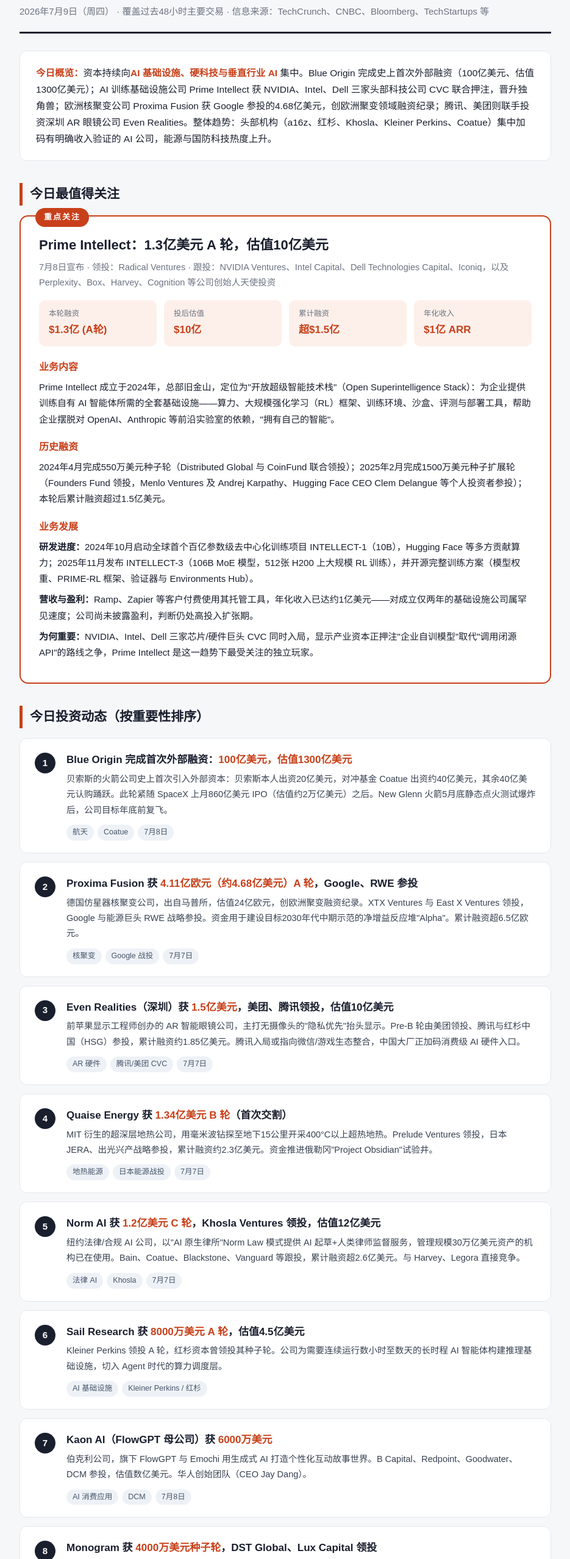
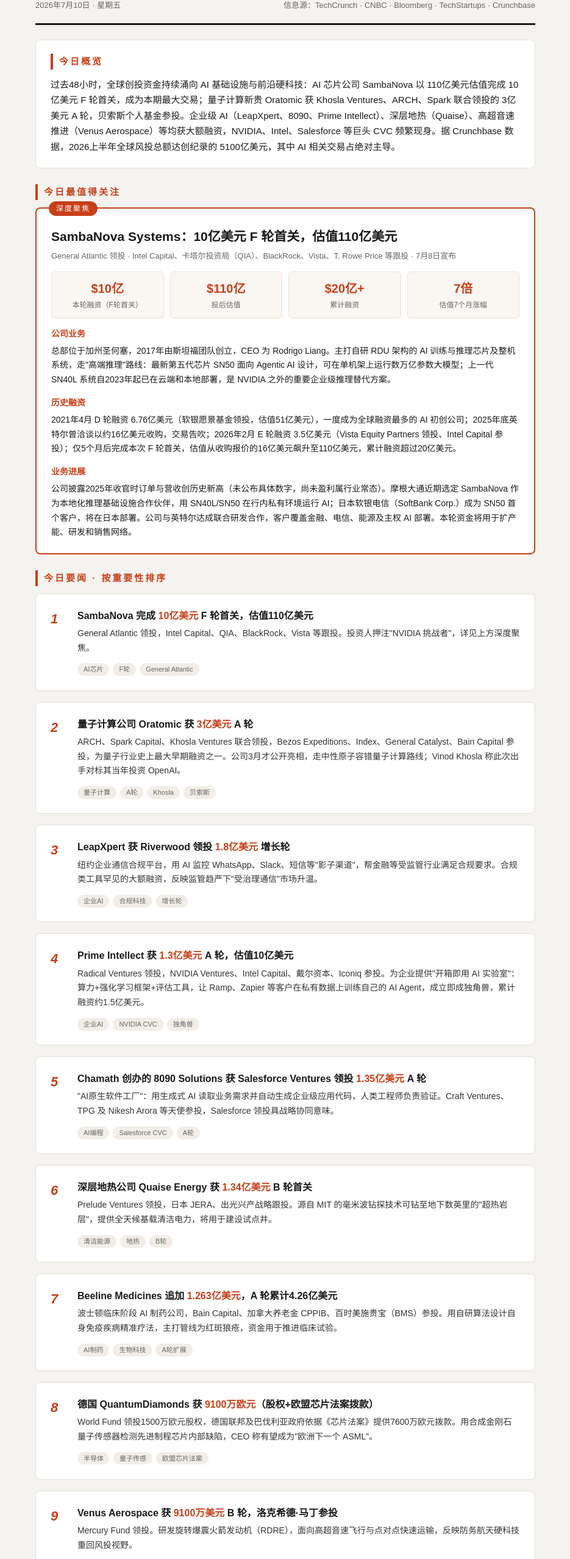
Before and after one commit to TerrificTed/tech-invest-daily, a plain HTML site: page index.html in a window 1280 px wide. Shown: the part 93-2649 px from the top of the page at 61% size, without its empty margins (172-1107 px from the left). Drawn offline with Linux system fonts and the light colour scheme.

Commit message:
每日科技投资动态 2026-07-10

```diff
--- a/index.html
+++ b/index.html
@@ -3,214 +3,153 @@
 <head>
 <meta charset="UTF-8">
 <meta name="viewport" content="width=device-width, initial-scale=1.0">
-<title>每日科技行业投资动态 · 2026年7月9日</title>
+<title>每日科技投资动态 · 2026年7月10日</title>
 <style>
-  :root {
-    --bg: #f6f7f9;
-    --card: #ffffff;
-    --ink: #1a1f2e;
-    --muted: #6b7280;
-    --accent: #c8401a;
-    --accent-soft: #fdf0eb;
-    --line: #e5e7eb;
-    --tag-bg: #eef2f7;
-  }
+  :root { --accent: #c8401a; --ink: #1a1a1a; --gray: #666; --bg: #f5f3ef; }
   * { margin: 0; padding: 0; box-sizing: border-box; }
-  body {
-    font-family: "PingFang SC", "Hiragino Sans GB", "Microsoft YaHei", "Noto Sans SC", sans-serif;
-    background: var(--bg); color: var(--ink); line-height: 1.75;
-  }
-  .wrap { max-width: 920px; margin: 0 auto; padding: 40px 24px 64px; }
-  header { border-bottom: 3px solid var(--ink); padding-bottom: 20px; margin-bottom: 28px; }
-  header h1 { font-size: 30px; letter-spacing: 1px; }
-  header .date { color: var(--muted); font-size: 15px; margin-top: 6px; }
-  .overview {
-    background: var(--card); border: 1px solid var(--line); border-radius: 12px;
-    padding: 22px 26px; margin-bottom: 32px; font-size: 15.5px;
-  }
-  .overview strong { color: var(--accent); }
-  h2 { font-size: 21px; margin: 36px 0 16px; padding-left: 12px; border-left: 5px solid var(--accent); }
-  .highlight {
-    background: var(--card); border: 2px solid var(--accent); border-radius: 14px;
-    padding: 28px 30px; margin-bottom: 8px; position: relative;
-  }
-  .highlight .badge {
-    position: absolute; top: -14px; left: 24px; background: var(--accent); color: #fff;
-    font-size: 13px; font-weight: 600; padding: 4px 14px; border-radius: 999px; letter-spacing: 2px;
-  }
-  .highlight h3 { font-size: 22px; margin-bottom: 4px; }
-  .highlight .subtitle { color: var(--muted); font-size: 14.5px; margin-bottom: 16px; }
-  .facts { display: grid; grid-template-columns: repeat(auto-fit, minmax(180px, 1fr)); gap: 12px; margin: 16px 0 20px; }
-  .fact { background: var(--accent-soft); border-radius: 10px; padding: 12px 16px; }
-  .fact .k { font-size: 12.5px; color: var(--muted); }
-  .fact .v { font-size: 17px; font-weight: 700; color: var(--accent); }
-  .highlight h4 { font-size: 16px; margin: 18px 0 6px; color: var(--accent); }
-  .highlight p { font-size: 15px; margin-bottom: 8px; }
-  .news-item {
-    background: var(--card); border: 1px solid var(--line); border-radius: 12px;
-    padding: 20px 24px; margin-bottom: 14px; display: flex; gap: 18px; align-items: flex-start;
-  }
-  .rank {
-    flex: 0 0 34px; height: 34px; border-radius: 50%; background: var(--ink); color: #fff;
-    display: flex; align-items: center; justify-content: center; font-weight: 700; font-size: 15px; margin-top: 3px;
-  }
-  .news-item h3 { font-size: 17px; margin-bottom: 4px; }
-  .news-item .amount { color: var(--accent); }
-  .news-item p { font-size: 14.5px; color: #374151; }
+  body { font-family: "PingFang SC", "Microsoft YaHei", "Noto Sans SC", sans-serif; background: var(--bg); color: var(--ink); line-height: 1.7; }
+  .wrap { max-width: 860px; margin: 0 auto; padding: 32px 20px 48px; }
+  header { border-bottom: 3px solid var(--ink); padding-bottom: 18px; margin-bottom: 24px; }
+  header h1 { font-size: 30px; letter-spacing: 2px; }
+  header h1 span { color: var(--accent); }
+  .meta { display: flex; justify-content: space-between; flex-wrap: wrap; gap: 8px; margin-top: 8px; font-size: 13px; color: var(--gray); }
+  .card { background: #fff; border: 1px solid #e3ded6; border-radius: 8px; padding: 22px 24px; margin-bottom: 18px; }
+  h2.sec { font-size: 15px; color: var(--accent); letter-spacing: 3px; margin: 26px 0 12px; border-left: 4px solid var(--accent); padding-left: 10px; }
+  .overview p { font-size: 15px; }
+  .hl { border: 2px solid var(--accent); position: relative; }
+  .hl .badge { position: absolute; top: -12px; left: 20px; background: var(--accent); color: #fff; font-size: 12px; padding: 2px 12px; border-radius: 12px; letter-spacing: 2px; }
+  .hl h3 { font-size: 21px; margin: 6px 0 4px; }
+  .hl .sub { color: var(--gray); font-size: 13px; margin-bottom: 14px; }
+  .stats { display: grid; grid-template-columns: repeat(auto-fit, minmax(140px, 1fr)); gap: 10px; margin: 14px 0; }
+  .stat { background: #faf6f2; border: 1px solid #eee0d6; border-radius: 6px; padding: 10px 12px; text-align: center; }
+  .stat .num { color: var(--accent); font-size: 20px; font-weight: 700; }
+  .stat .lbl { font-size: 12px; color: var(--gray); }
+  .hl h4 { font-size: 14px; color: var(--accent); margin: 14px 0 4px; }
+  .hl p { font-size: 14px; }
+  .item { display: flex; gap: 14px; }
+  .item .rank { color: var(--accent); font-size: 22px; font-weight: 800; min-width: 30px; font-style: italic; }
+  .item h3 { font-size: 16px; margin-bottom: 4px; }
+  .amt { color: var(--accent); font-weight: 700; }
+  .item p { font-size: 14px; color: #333; }
   .tags { margin-top: 8px; }
-  .tag {
-    display: inline-block; background: var(--tag-bg); color: #475569; font-size: 12.5px;
-    padding: 2px 10px; border-radius: 999px; margin-right: 6px;
-  }
-  .sources { margin-top: 40px; padding-top: 18px; border-top: 1px solid var(--line); font-size: 13.5px; color: var(--muted); }
-  .sources a { color: #2563eb; text-decoration: none; }
-  .sources a:hover { text-decoration: underline; }
-  .disclaimer { margin-top: 14px; font-size: 12.5px; color: #9ca3af; }
-  @media (max-width: 600px) { .news-item { flex-direction: column; gap: 8px; } }
+  .tag { display: inline-block; font-size: 11px; color: var(--gray); background: #f2ede6; border-radius: 10px; padding: 1px 10px; margin-right: 6px; }
+  footer { margin-top: 32px; border-top: 1px solid #d8d2c8; padding-top: 16px; font-size: 12px; color: var(--gray); }
+  footer a { color: var(--accent); text-decoration: none; word-break: break-all; }
+  footer li { margin-bottom: 4px; margin-left: 18px; }
+  .disclaimer { margin-top: 12px; background: #efe9e0; padding: 10px 14px; border-radius: 6px; }
 </style>
 </head>
 <body>
 <div class="wrap">
 
 <header>
-  <h1>每日科技行业投资动态</h1>
-  <div class="date">2026年7月9日（周四） · 覆盖过去48小时主要交易 · 信息来源：TechCrunch、CNBC、Bloomberg、TechStartups 等</div>
+  <h1>每日<span>科技投资</span>动态</h1>
+  <div class="meta">
+    <span>2026年7月10日 · 星期五</span>
+    <span>信息源：TechCrunch · CNBC · Bloomberg · TechStartups · Crunchbase</span>
+  </div>
 </header>
 
-<div class="overview">
-  <strong>今日概览：</strong>资本持续向<strong>AI 基础设施、硬科技与垂直行业 AI</strong> 集中。Blue Origin 完成史上首次外部融资（100亿美元、估值1300亿美元）；AI 训练基础设施公司 Prime Intellect 获 NVIDIA、Intel、Dell 三家头部科技公司 CVC 联合押注，晋升独角兽；欧洲核聚变公司 Proxima Fusion 获 Google 参投的4.68亿美元，创欧洲聚变领域融资纪录；腾讯、美团则联手投资深圳 AR 眼镜公司 Even Realities。整体趋势：头部机构（a16z、红杉、Khosla、Kleiner Perkins、Coatue）集中加码有明确收入验证的 AI 公司，能源与国防科技热度上升。
-</div>
+<section class="card overview">
+  <h2 class="sec" style="margin-top:0">今日概览</h2>
+  <p>过去48小时，全球创投资金持续涌向 AI 基础设施与前沿硬科技：AI 芯片公司 SambaNova 以 110亿美元估值完成 10亿美元 F 轮首关，成为本期最大交易；量子计算新贵 Oratomic 获 Khosla Ventures、ARCH、Spark 联合领投的 3亿美元 A 轮，贝索斯个人基金参投。企业级 AI（LeapXpert、8090、Prime Intellect）、深层地热（Quaise）、高超音速推进（Venus Aerospace）等均获大额融资，NVIDIA、Intel、Salesforce 等巨头 CVC 频繁现身。据 Crunchbase 数据，2026上半年全球风投总额达创纪录的 5100亿美元，其中 AI 相关交易占绝对主导。</p>
+</section>
 
-<h2>今日最值得关注</h2>
+<h2 class="sec">今日最值得关注</h2>
+<section class="card hl">
+  <span class="badge">深度聚焦</span>
+  <h3>SambaNova Systems：10亿美元 F 轮首关，估值110亿美元</h3>
+  <div class="sub">General Atlantic 领投 · Intel Capital、卡塔尔投资局（QIA）、BlackRock、Vista、T. Rowe Price 等跟投 · 7月8日宣布</div>
+  <div class="stats">
+    <div class="stat"><div class="num">$10亿</div><div class="lbl">本轮融资（F轮首关）</div></div>
+    <div class="stat"><div class="num">$110亿</div><div class="lbl">投后估值</div></div>
+    <div class="stat"><div class="num">$20亿+</div><div class="lbl">累计融资</div></div>
+    <div class="stat"><div class="num">7倍</div><div class="lbl">估值7个月涨幅</div></div>
+  </div>
+  <h4>公司业务</h4>
+  <p>总部位于加州圣何塞，2017年由斯坦福团队创立，CEO 为 Rodrigo Liang。主打自研 RDU 架构的 AI 训练与推理芯片及整机系统，走"高端推理"路线：最新第五代芯片 SN50 面向 Agentic AI 设计，可在单机架上运行数万亿参数大模型；上一代 SN40L 系统自2023年起已在云端和本地部署，是 NVIDIA 之外的重要企业级推理替代方案。</p>
+  <h4>历史融资</h4>
+  <p>2021年4月 D 轮融资 6.76亿美元（软银愿景基金领投，估值51亿美元），一度成为全球融资最多的 AI 初创公司；2025年底英特尔曾洽谈以约16亿美元收购，交易告吹；2026年2月 E 轮融资 3.5亿美元（Vista Equity Partners 领投、Intel Capital 参投）；仅5个月后完成本次 F 轮首关，估值从收购报价的16亿美元飙升至110亿美元，累计融资超过20亿美元。</p>
+  <h4>业务进展</h4>
+  <p>公司披露2025年收官时订单与营收创历史新高（未公布具体数字，尚未盈利属行业常态）。摩根大通近期选定 SambaNova 作为本地化推理基础设施合作伙伴，用 SN40L/SN50 在行内私有环境运行 AI；日本软银电信（SoftBank Corp.）成为 SN50 首个客户，将在日本部署。公司与英特尔达成联合研发合作，客户覆盖金融、电信、能源及主权 AI 部署。本轮资金将用于扩产能、研发和销售网络。</p>
+</section>
 
-<div class="highlight">
-  <span class="badge">重点关注</span>
-  <h3>Prime Intellect：1.3亿美元 A 轮，估值10亿美元</h3>
-  <div class="subtitle">7月8日宣布 · 领投：Radical Ventures · 跟投：NVIDIA Ventures、Intel Capital、Dell Technologies Capital、Iconiq，以及 Perplexity、Box、Harvey、Cognition 等公司创始人天使投资</div>
+<h2 class="sec">今日要闻 · 按重要性排序</h2>
 
-  <div class="facts">
-    <div class="fact"><div class="k">本轮融资</div><div class="v">$1.3亿 (A轮)</div></div>
-    <div class="fact"><div class="k">投后估值</div><div class="v">$10亿</div></div>
-    <div class="fact"><div class="k">累计融资</div><div class="v">超$1.5亿</div></div>
-    <div class="fact"><div class="k">年化收入</div><div class="v">$1亿 ARR</div></div>
-  </div>
+<section class="card item"><div class="rank">1</div><div>
+  <h3>SambaNova 完成 <span class="amt">10亿美元</span> F 轮首关，估值110亿美元</h3>
+  <p>General Atlantic 领投，Intel Capital、QIA、BlackRock、Vista 等跟投。投资人押注"NVIDIA 挑战者"，详见上方深度聚焦。</p>
+  <div class="tags"><span class="tag">AI芯片</span><span class="tag">F轮</span><span class="tag">General Atlantic</span></div>
+</div></section>
 
-  <h4>业务内容</h4>
-  <p>Prime Intellect 成立于2024年，总部旧金山，定位为"开放超级智能技术栈"（Open Superintelligence Stack）：为企业提供训练自有 AI 智能体所需的全套基础设施——算力、大规模强化学习（RL）框架、训练环境、沙盒、评测与部署工具，帮助企业摆脱对 OpenAI、Anthropic 等前沿实验室的依赖，"拥有自己的智能"。</p>
+<section class="card item"><div class="rank">2</div><div>
+  <h3>量子计算公司 Oratomic 获 <span class="amt">3亿美元</span> A 轮</h3>
+  <p>ARCH、Spark Capital、Khosla Ventures 联合领投，Bezos Expeditions、Index、General Catalyst、Bain Capital 参投，为量子行业史上最大早期融资之一。公司3月才公开亮相，走中性原子容错量子计算路线；Vinod Khosla 称此次出手对标其当年投资 OpenAI。</p>
+  <div class="tags"><span class="tag">量子计算</span><span class="tag">A轮</span><span class="tag">Khosla</span><span class="tag">贝索斯</span></div>
+</div></section>
 
-  <h4>历史融资</h4>
-  <p>2024年4月完成550万美元种子轮（Distributed Global 与 CoinFund 联合领投）；2025年2月完成1500万美元种子扩展轮（Founders Fund 领投，Menlo Ventures 及 Andrej Karpathy、Hugging Face CEO Clem Delangue 等个人投资者参投）；本轮后累计融资超过1.5亿美元。</p>
+<section class="card item"><div class="rank">3</div><div>
+  <h3>LeapXpert 获 Riverwood 领投 <span class="amt">1.8亿美元</span> 增长轮</h3>
+  <p>纽约企业通信合规平台，用 AI 监控 WhatsApp、Slack、短信等"影子渠道"，帮金融等受监管行业满足合规要求。合规类工具罕见的大额融资，反映监管趋严下"受治理通信"市场升温。</p>
+  <div class="tags"><span class="tag">企业AI</span><span class="tag">合规科技</span><span class="tag">增长轮</span></div>
+</div></section>
 
-  <h4>业务发展</h4>
-  <p><strong>研发进度：</strong>2024年10月启动全球首个百亿参数级去中心化训练项目 INTELLECT-1（10B），Hugging Face 等多方贡献算力；2025年11月发布 INTELLECT-3（106B MoE 模型，512张 H200 上大规模 RL 训练），并开源完整训练方案（模型权重、PRIME-RL 框架、验证器与 Environments Hub）。</p>
-  <p><strong>营收与盈利：</strong>Ramp、Zapier 等客户付费使用其托管工具，年化收入已达约1亿美元——对成立仅两年的基础设施公司属罕见速度；公司尚未披露盈利，判断仍处高投入扩张期。</p>
-  <p><strong>为何重要：</strong>NVIDIA、Intel、Dell 三家芯片/硬件巨头 CVC 同时入局，显示产业资本正押注"企业自训模型"取代"调用闭源 API"的路线之争，Prime Intellect 是这一趋势下最受关注的独立玩家。</p>
-</div>
+<section class="card item"><div class="rank">4</div><div>
+  <h3>Prime Intellect 获 <span class="amt">1.3亿美元</span> A 轮，估值10亿美元</h3>
+  <p>Radical Ventures 领投，NVIDIA Ventures、Intel Capital、戴尔资本、Iconiq 参投。为企业提供"开箱即用 AI 实验室"：算力+强化学习框架+评估工具，让 Ramp、Zapier 等客户在私有数据上训练自己的 AI Agent，成立即成独角兽，累计融资约1.5亿美元。</p>
+  <div class="tags"><span class="tag">企业AI</span><span class="tag">NVIDIA CVC</span><span class="tag">独角兽</span></div>
+</div></section>
 
-<h2>今日投资动态（按重要性排序）</h2>
+<section class="card item"><div class="rank">5</div><div>
+  <h3>Chamath 创办的 8090 Solutions 获 Salesforce Ventures 领投 <span class="amt">1.35亿美元</span> A 轮</h3>
+  <p>"AI原生软件工厂"：用生成式 AI 读取业务需求并自动生成企业级应用代码，人类工程师负责验证。Craft Ventures、TPG 及 Nikesh Arora 等天使参投，Salesforce 领投具战略协同意味。</p>
+  <div class="tags"><span class="tag">AI编程</span><span class="tag">Salesforce CVC</span><span class="tag">A轮</span></div>
+</div></section>
 
-<div class="news-item">
-  <div class="rank">1</div>
-  <div>
-    <h3>Blue Origin 完成首次外部融资：<span class="amount">100亿美元，估值1300亿美元</span></h3>
-    <p>贝索斯的火箭公司史上首次引入外部资本：贝索斯本人出资20亿美元，对冲基金 Coatue 出资约40亿美元，其余40亿美元认购踊跃。此轮紧随 SpaceX 上月860亿美元 IPO（估值约2万亿美元）之后。New Glenn 火箭5月底静态点火测试爆炸后，公司目标年底前复飞。</p>
-    <div class="tags"><span class="tag">航天</span><span class="tag">Coatue</span><span class="tag">7月8日</span></div>
-  </div>
-</div>
+<section class="card item"><div class="rank">6</div><div>
+  <h3>深层地热公司 Quaise Energy 获 <span class="amt">1.34亿美元</span> B 轮首关</h3>
+  <p>Prelude Ventures 领投，日本 JERA、出光兴产战略跟投。源自 MIT 的毫米波钻探技术可钻至地下数英里的"超热岩层"，提供全天候基载清洁电力，将用于建设试点井。</p>
+  <div class="tags"><span class="tag">清洁能源</span><span class="tag">地热</span><span class="tag">B轮</span></div>
+</div></section>
 
-<div class="news-item">
-  <div class="rank">2</div>
-  <div>
-    <h3>Proxima Fusion 获 <span class="amount">4.11亿欧元（约4.68亿美元）A 轮</span>，Google、RWE 参投</h3>
-    <p>德国仿星器核聚变公司，出自马普所，估值24亿欧元，创欧洲聚变融资纪录。XTX Ventures 与 East X Ventures 领投，Google 与能源巨头 RWE 战略参投。资金用于建设目标2030年代中期示范的净增益反应堆"Alpha"。累计融资超6.5亿欧元。</p>
-    <div class="tags"><span class="tag">核聚变</span><span class="tag">Google 战投</span><span class="tag">7月7日</span></div>
-  </div>
-</div>
+<section class="card item"><div class="rank">7</div><div>
+  <h3>Beeline Medicines 追加 <span class="amt">1.263亿美元</span>，A 轮累计4.26亿美元</h3>
+  <p>波士顿临床阶段 AI 制药公司，Bain Capital、加拿大养老金 CPPIB、百时美施贵宝（BMS）参投。用自研算法设计自身免疫疾病精准疗法，主打管线为红斑狼疮，资金用于推进临床试验。</p>
+  <div class="tags"><span class="tag">AI制药</span><span class="tag">生物科技</span><span class="tag">A轮扩展</span></div>
+</div></section>
 
-<div class="news-item">
-  <div class="rank">3</div>
-  <div>
-    <h3>Even Realities（深圳）获 <span class="amount">1.5亿美元</span>，美团、腾讯领投，估值10亿美元</h3>
-    <p>前苹果显示工程师创办的 AR 智能眼镜公司，主打无摄像头的"隐私优先"抬头显示。Pre-B 轮由美团领投、腾讯与红杉中国（HSG）参投，累计融资约1.85亿美元。腾讯入局或指向微信/游戏生态整合，中国大厂正加码消费级 AI 硬件入口。</p>
-    <div class="tags"><span class="tag">AR 硬件</span><span class="tag">腾讯/美团 CVC</span><span class="tag">7月7日</span></div>
-  </div>
-</div>
+<section class="card item"><div class="rank">8</div><div>
+  <h3>德国 QuantumDiamonds 获 <span class="amt">9100万欧元</span>（股权+欧盟芯片法案拨款）</h3>
+  <p>World Fund 领投1500万欧元股权，德国联邦及巴伐利亚政府依据《芯片法案》提供7600万欧元拨款。用合成金刚石量子传感器检测先进制程芯片内部缺陷，CEO 称有望成为"欧洲下一个 ASML"。</p>
+  <div class="tags"><span class="tag">半导体</span><span class="tag">量子传感</span><span class="tag">欧盟芯片法案</span></div>
+</div></section>
 
-<div class="news-item">
-  <div class="rank">4</div>
-  <div>
-    <h3>Quaise Energy 获 <span class="amount">1.34亿美元 B 轮</span>（首次交割）</h3>
-    <p>MIT 衍生的超深层地热公司，用毫米波钻探至地下15公里开采400°C以上超热地热。Prelude Ventures 领投，日本 JERA、出光兴产战略参投，累计融资约2.3亿美元。资金推进俄勒冈"Project Obsidian"试验井。</p>
-    <div class="tags"><span class="tag">地热能源</span><span class="tag">日本能源战投</span><span class="tag">7月7日</span></div>
-  </div>
-</div>
+<section class="card item"><div class="rank">9</div><div>
+  <h3>Venus Aerospace 获 <span class="amt">9100万美元</span> B 轮，洛克希德·马丁参投</h3>
+  <p>Mercury Fund 领投。研发旋转爆震火箭发动机（RDRE），面向高超音速飞行与点对点快速运输，反映防务航天硬科技重回风投视野。</p>
+  <div class="tags"><span class="tag">航空航天</span><span class="tag">防务科技</span><span class="tag">B轮</span></div>
+</div></section>
 
-<div class="news-item">
-  <div class="rank">5</div>
-  <div>
-    <h3>Norm AI 获 <span class="amount">1.2亿美元 C 轮</span>，Khosla Ventures 领投，估值12亿美元</h3>
-    <p>纽约法律/合规 AI 公司，以"AI 原生律所"Norm Law 模式提供 AI 起草+人类律师监督服务，管理规模30万亿美元资产的机构已在使用。Bain、Coatue、Blackstone、Vanguard 等跟投，累计融资超2.6亿美元。与 Harvey、Legora 直接竞争。</p>
-    <div class="tags"><span class="tag">法律 AI</span><span class="tag">Khosla</span><span class="tag">7月7日</span></div>
-  </div>
-</div>
+<section class="card item"><div class="rank">10</div><div>
+  <h3>本地大模型工具 Ollama 获 <span class="amt">6500万美元</span> B 轮</h3>
+  <p>Theory Ventures 领投，7月9日宣布。Ollama 是最流行的本地运行开源大模型工具之一，融资将用于扩展产品与团队，呼应"模型私有化部署"趋势。</p>
+  <div class="tags"><span class="tag">开源AI</span><span class="tag">开发者工具</span><span class="tag">B轮</span></div>
+</div></section>
 
-<div class="news-item">
-  <div class="rank">6</div>
-  <div>
-    <h3>Sail Research 获 <span class="amount">8000万美元 A 轮</span>，估值4.5亿美元</h3>
-    <p>Kleiner Perkins 领投 A 轮，红杉资本曾领投其种子轮。公司为需要连续运行数小时至数天的长时程 AI 智能体构建推理基础设施，切入 Agent 时代的算力调度层。</p>
-    <div class="tags"><span class="tag">AI 基础设施</span><span class="tag">Kleiner Perkins / 红杉</span></div>
-  </div>
-</div>
-
-<div class="news-item">
-  <div class="rank">7</div>
-  <div>
-    <h3>Kaon AI（FlowGPT 母公司）获 <span class="amount">6000万美元</span></h3>
-    <p>伯克利公司，旗下 FlowGPT 与 Emochi 用生成式 AI 打造个性化互动故事世界。B Capital、Redpoint、Goodwater、DCM 参投，估值数亿美元。华人创始团队（CEO Jay Dang）。</p>
-    <div class="tags"><span class="tag">AI 消费应用</span><span class="tag">DCM</span><span class="tag">7月8日</span></div>
-  </div>
-</div>
-
-<div class="news-item">
-  <div class="rank">8</div>
-  <div>
-    <h3>Monogram 获 <span class="amount">4000万美元种子轮</span>，DST Global、Lux Capital 领投</h3>
-    <p>Coursera 联合创始人 Eren Bali 新项目：AI 实时生成可交互界面（而非文本回答），重新定义"AI UX"。Mistral CEO Arthur Mensch、Garry Tan 等天使参投。种子轮即4000万美元，估值预期极高。</p>
-    <div class="tags"><span class="tag">AI 界面</span><span class="tag">DST</span><span class="tag">7月7日</span></div>
-  </div>
-</div>
-
-<div class="news-item">
-  <div class="rank">9</div>
-  <div>
-    <h3>Probook 获 <span class="amount">3400万美元 A 轮</span>，a16z 领投</h3>
-    <p>B2B AI 运营解决方案公司，红杉资本曾领投其600万美元种子轮。a16z 与红杉在早期项目上罕见同框，反映头部机构对有工作流卡位的 B2B AI 的共识。</p>
-    <div class="tags"><span class="tag">企业 AI</span><span class="tag">a16z / 红杉</span></div>
-  </div>
-</div>
-
-<div class="news-item">
-  <div class="rank">10</div>
-  <div>
-    <h3>Velocity（以色列）获 <span class="amount">2700万美元种子轮</span></h3>
-    <p>为 AI 应用提供收入变现与分发基础设施，三位创始人均为 ironSource/Unity 前高管。AI 应用商业化工具层开始获得独立融资关注。</p>
-    <div class="tags"><span class="tag">AI 变现</span><span class="tag">7月9日</span></div>
-  </div>
-</div>
-
-<div class="sources">
-  <strong>主要信息来源：</strong>
-  <a href="https://techcrunch.com/2026/07/08/prime-intellect-raises-130m-series-a-to-help-enterprises-build-their-own-ai-agents/">TechCrunch：Prime Intellect A 轮</a> ·
-  <a href="https://www.primeintellect.ai/blog/series-a">Prime Intellect 官方公告</a> ·
-  <a href="https://www.cnbc.com/2026/07/08/blue-origin-bezos-fundraising.html">CNBC：Blue Origin 融资</a> ·
-  <a href="https://www.bloomberg.com/news/articles/2026-07-08/bezos-blue-origin-said-to-seek-funds-at-130-billion-valuation">Bloomberg</a> ·
-  <a href="https://techstartups.com/2026/07/07/venture-capital-startup-funding-roundup-july-7-2026/">TechStartups 7月7日汇总</a> ·
-  <a href="https://variety.com/2026/digital/news/ai-startup-kaon-ai-raises-60-million-funding-round-1236803914/">Variety：Kaon AI</a> ·
-  <a href="https://www.mediapost.com/publications/article/416403/israeli-ai-startup-raises-27-million-in-funding.html">MediaPost：Velocity</a> ·
-  <a href="https://www.panewslab.com/en/articles/o1ef74z0">PANews：Prime Intellect 历史融资</a>
-  <div class="disclaimer">本页面为新闻汇总，仅供参考，不构成投资建议。金额与估值以公司官方披露为准。生成时间：2026-07-09。</div>
-</div>
+<footer>
+  <strong>信息来源（2026年7月10日检索）：</strong>
+  <ul>
+    <li><a href="https://techstartups.com/2026/07/09/venture-capital-startup-funding-roundup-july-9-2026-sequoia-khosla-ventures-y-combinator-a16z-accel/">TechStartups · Venture Capital & Startup Funding Roundup, July 9, 2026</a></li>
+    <li><a href="https://techcrunch.com/2026/07/08/sambanova-draws-1b-at-11b-valuation-in-series-f-first-close/">TechCrunch · SambaNova raises $1B at $11B valuation</a></li>
+    <li><a href="https://www.cnbc.com/2026/07/08/sambanova-ai-chip-funding-valuation.html">CNBC · SambaNova hits $11 billion valuation</a></li>
+    <li><a href="https://www.bloomberg.com/news/articles/2026-07-08/ai-chip-startup-sambanova-raises-funds-at-11-billion-valuation">Bloomberg · AI Chip Startup SambaNova Raises Funds at $11 Billion Valuation</a></li>
+    <li><a href="https://www.businesswire.com/news/home/20260708184792/en/SambaNova-Completes-First-Close-of-$1-Billion-Financing-at-$11-Billion-Valuation">BusinessWire · SambaNova Completes First Close of $1 Billion Financing</a></li>
+    <li><a href="https://news.crunchbase.com/venture/global-startup-exits-ipo-ma-soar-ai-q2-h1-2026/">Crunchbase · Global Startup Investment Hit Record $510B In H1 2026</a></li>
+    <li><a href="https://www.finsmes.com/2026/02/sambanova-raises-350m-in-series-e-financing.html">FinSMEs · SambaNova Raises $350M in Series E Financing（2026年2月）</a></li>
+    <li><a href="https://www.businesswire.com/news/home/20210413005263/en/SambaNova-Systems-Raises-$676M-in-Series-D-Surpasses-$5B-Valuation-and-Becomes-Worlds-Best-Funded-AI-Startup">BusinessWire · SambaNova Series D $676M（2021年4月）</a></li>
+  </ul>
+  <div class="disclaimer">免责声明：本页内容基于公开新闻报道整理，仅供参考，不构成任何投资建议。金额与估值以公司官方披露为准。</div>
+</footer>
 
 </div>
 </body>
```
